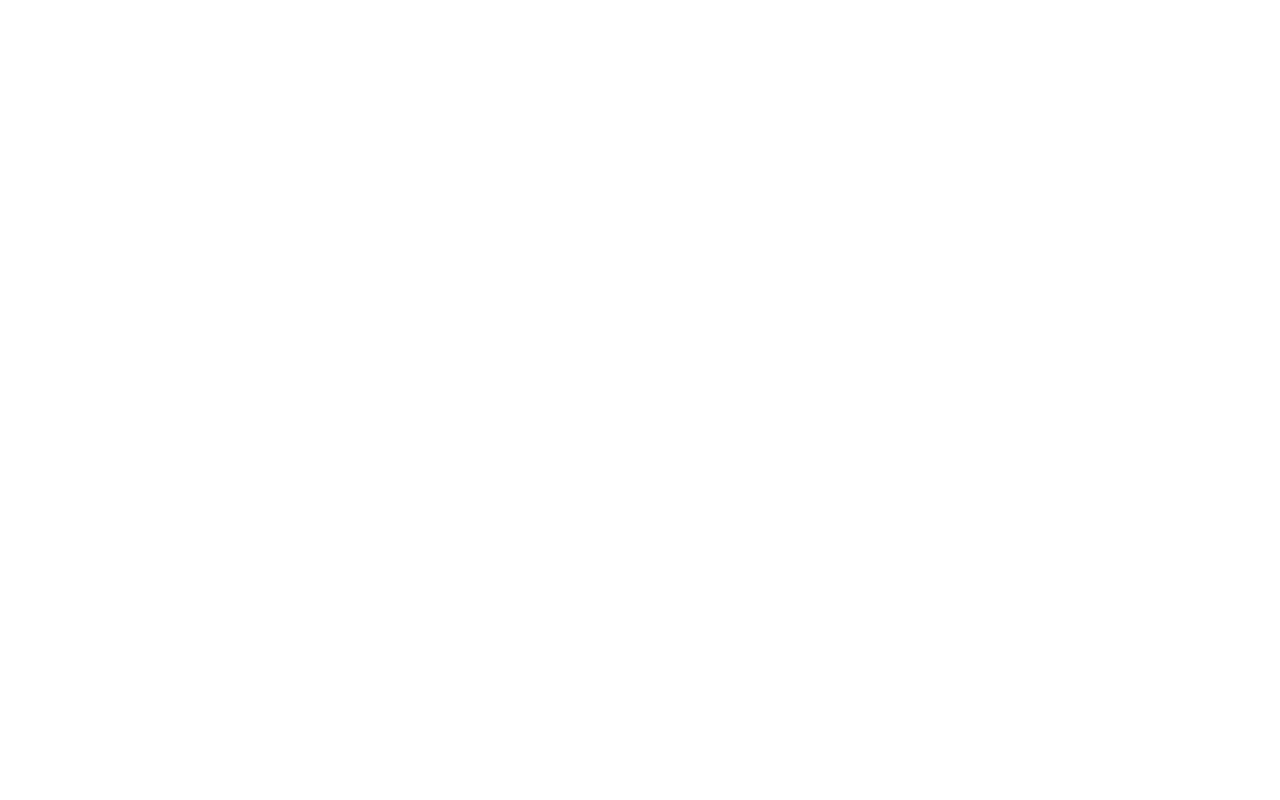
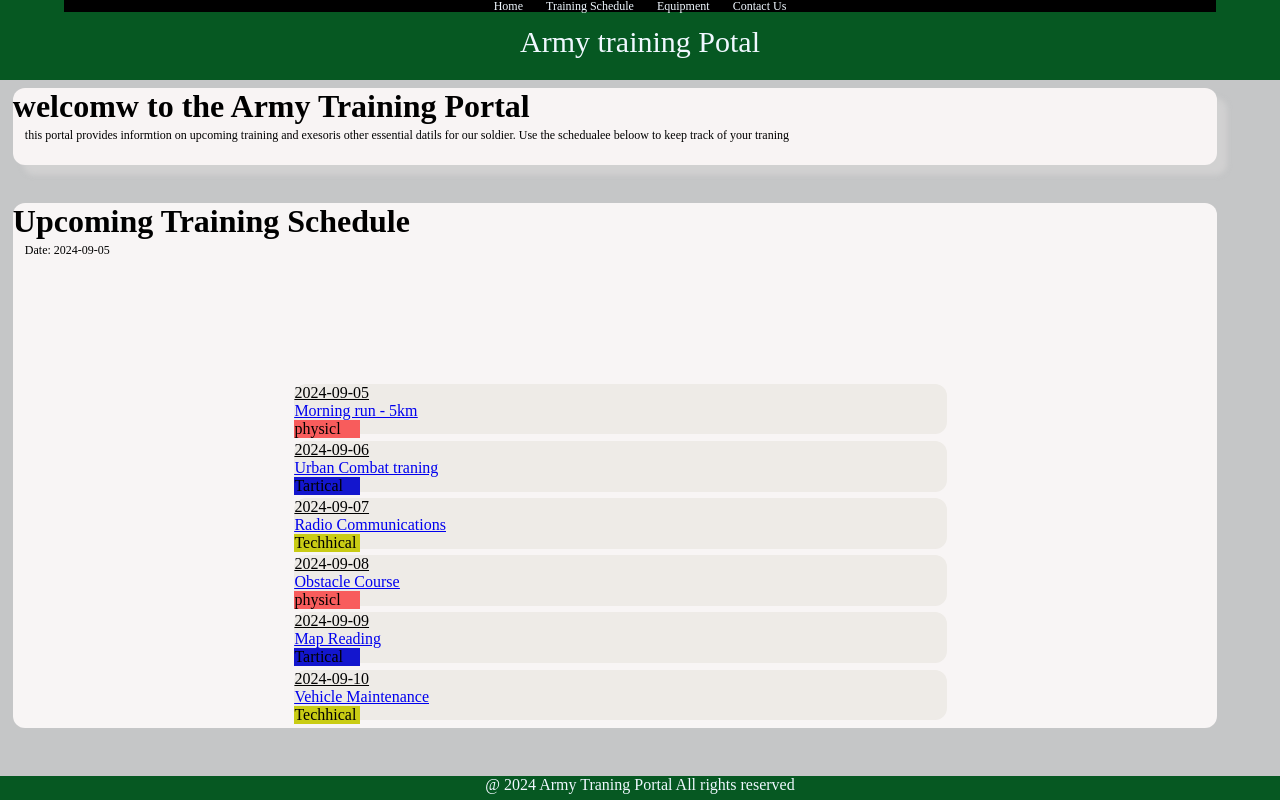
Before and after one commit to moshedruk/test1, a plain HTML site: page index.html in a window 1280 px wide. Drawn offline with Linux system fonts and the light colour scheme.

Commit message:
finished

```diff
--- a/index.css
+++ b/index.css
@@ -0,0 +1,119 @@
+*{
+    margin: 0;
+    padding: 0;
+    box-sizing: border-box;
+}
+body{
+    width:100% ;
+    height:100% ;
+    background-color: rgb(197, 198, 199);
+
+}
+ .nav{
+    display: flex;
+    flex-direction: column;
+    align-items: center;
+
+    position: absolute;
+    height: 10%;
+    width: 100%;
+    background-color: rgb(6, 88, 34);
+    color: aliceblue;
+
+}
+.itam-nav{
+    display: flex;
+    justify-content: center;
+    align-items: center;
+
+
+    height: 15%;
+    width: 90%;
+    left: 4%;
+    background-color: black;
+
+    color: aliceblue;
+}
+p{
+    display: inline;
+    margin: 1%;
+
+    font-size: 12px;
+}
+.text-nav{
+    font-size: 30px;
+    margin-top: 1%;
+}
+.continer{
+    position: absolute;
+    top: 11%;
+    left: 1%;
+    display: flex;
+    flex-direction: column;
+    justify-content:space-between;
+    /* margin-top: 12%; */
+
+
+    width: 95%; /* אפשר לשנות לפי הצורך */
+    height: 80%;
+    /* background-color: rgb(14, 233, 233); */
+}
+.part-1{
+    width: 99%;
+    height: 12%;
+    background-color: rgb(248, 244, 244);
+    border-radius: 12px;
+    box-shadow: 10px 10px 5px rgba(221, 219, 219, 0.5);
+
+}
+.part-2{
+    width: 99%;
+    height: 82%;
+    border-radius: 12px;
+    background-color: rgb(248, 245, 245);
+}
+.list-link{
+    position: absolute;
+    width: 52%;
+    height: 42%;
+    border-radius: 12px;
+    bottom: 10%;
+    left: 23%;
+    display: flex;
+    flex-direction: column;
+    justify-content: space-between;
+}
+.link{
+    display: flex;
+    flex-direction: column;
+    background-color: rgb(238, 235, 231);
+    width: 98%;
+    height: 15%;
+    border-radius: 12px;
+}
+.link:hover{
+    background-color: rgb(175, 177, 177);
+}
+.physicl{
+    margin-right: 90%;
+    background-color: rgb(248, 92, 92);
+}
+.Tartical{
+    margin-right: 90%;
+    background-color: rgb(19, 22, 206);
+}
+.Techhical{
+    margin-right: 90%;
+    background-color: rgb(201, 204, 20);
+}
+.nav-b{
+    display: flex;
+    flex-direction: column;
+    align-items: center;
+    position: absolute;
+    width: 100%;
+    height: 3%;
+    bottom: 0%;
+    background-color: rgb(6, 88, 34);
+    color: aliceblue;
+}
--- a/index.html
+++ b/index.html
@@ -4,9 +4,67 @@
     <meta charset="UTF-8">
     <meta name="viewport" content="width=device-width, initial-scale=1.0">
     <title>Document</title>
+    <link rel="stylesheet" href="index.css">
     <script src="exam.js" defer></script>
 </head>
 <body>
+    <div class="nav">
+        <div class="itam-nav">
+            <p>Home</p>
+            <p>Training Schedule</p>
+            <p>Equipment</p>
+            <p> Contact Us</p>
+        </div>
+        <div class="text-nav">Army training Potal</div>
+    </div>
+    <div class="continer">
+        <div class="part-1">
+            <h1>welcomw to the Army Training Portal</h1>
+            <p> this portal provides informtion on upcoming
+                 training and exesoris other essential datils for our soldier.
+                  Use the schedualee beloow to keep track of your traning</p>
+        </div>
+        <div class="part-2">
+            <h1>Upcoming Training Schedule</h1>
+            <p>Date: 2024-09-05</p>
+        </div>
+    </div>
+    <div class="list-link">
 
+        <div class="link">
+
+            <u>2024-09-05</u>
+            <a href="index2.html"><u>Morning run - 5km</u></a>
+            <div class="physicl">physicl</div>
+        </div>
+        <div class="link">
+            <u>2024-09-06</u>
+            <a href="index2.html"><u>Urban Combat traning</u></a>
+            <div class="Tartical">Tartical</div>
+        </div>
+        <div class="link">
+            <u>2024-09-07</u>
+            <a href="index2.html"><u>Radio Communications</u></a>
+            <div class="Techhical">Techhical</div>
+        </div>
+        <div class="link">
+            <u>2024-09-08</u>
+            <a href="index2.html"><u>Obstacle Course</u></a>
+            <div class="physicl">physicl</div>
+        </div>
+        <div class="link">
+            <u>2024-09-09</u>
+            <a href="index2.html"><u>Map Reading</u></a>
+            <div class="Tartical">Tartical</div>
+        </div>
+        <div class="link">
+            <u>2024-09-10</u>
+            <a href="index2.html"><u>Vehicle Maintenance</u></a>
+            <div class="Techhical">Techhical</div>
+        </div>
+    </div>
+    <div class="nav-b">
+        @ 2024 Army Traning Portal All rights reserved
+    </div>
 </body>
 </html>
--- /dev/null
+++ b/index2.css
@@ -0,0 +1,76 @@
+body{
+    width:100% ;
+    height:100% ;
+    background-color: rgb(197, 198, 199);
+}
+ .nav{
+    display: flex;
+    flex-direction: column;
+    align-items: center;
+
+    position: absolute;
+    height: 10%;
+    width: 100%;
+    background-color: rgb(6, 88, 34);
+    color: aliceblue;
+}
+.itam-nav{
+    display: flex;
+    justify-content: space-between;
+    justify-content: center;
+    align-items: center;
+    height: 25%;
+    width: 90%;
+    left: 4%;
+    color: aliceblue;
+}
+.itam-nav-duriction{
+    display: flex;
+    width: 20%;
+    justify-content: space-between;
+}
+.continer{
+    position: absolute;
+    top: 12%;
+    left: 1%;
+    display: flex;
+    flex-direction: column;
+    width: 96%;
+    height: 88%;
+}
+.part-1{
+    width: 99%;
+    height: 32%;
+    background-color: rgb(248, 246, 246);
+    border-radius: 12px;
+    box-shadow: 10px 10px 5px rgba(221, 219, 219, 0.5);
+}
+.inp{
+    width: 99%;
+}
+.part-2{
+    width: 99%;
+    height: 62%;
+    border-radius: 12px;
+    background-color: rgb(248, 245, 245);
+    box-shadow: 10px 10px 5px rgba(221, 219, 219, 0.5);
+}
+.h-part-1{
+    color:  rgb(6, 88, 34);
+}
+.h-part-2{
+    display: inline-block;
+    color:  rgb(245, 248, 246);
+    background-color: rgb(6, 88, 34); ;
+}
+.nav-b{
+    display: flex;
+    flex-direction: column;
+    align-items: center;
+    position: absolute;
+    width: 100%;
+    height: 3%;
+    bottom: 0%;
+    background-color: rgb(6, 88, 34);
+    color: aliceblue;
+}
```
Also changed, not shown: index2.html (added, +62 -0 lines).
